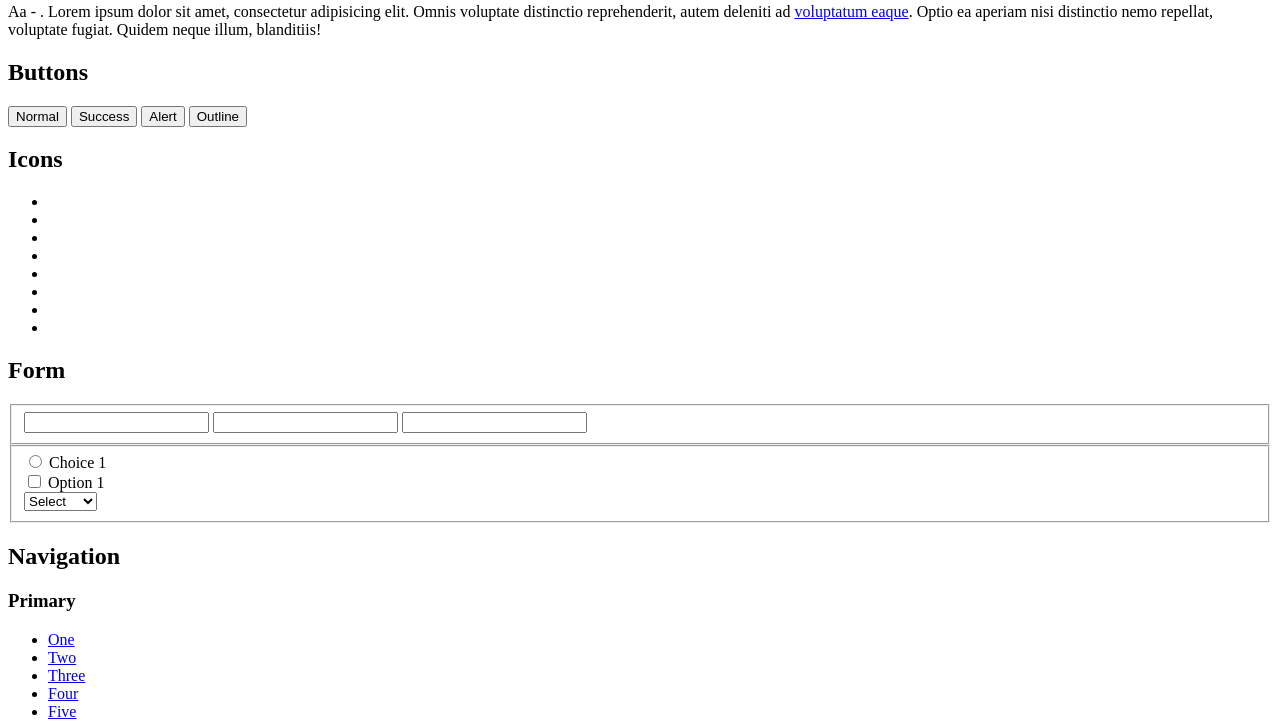
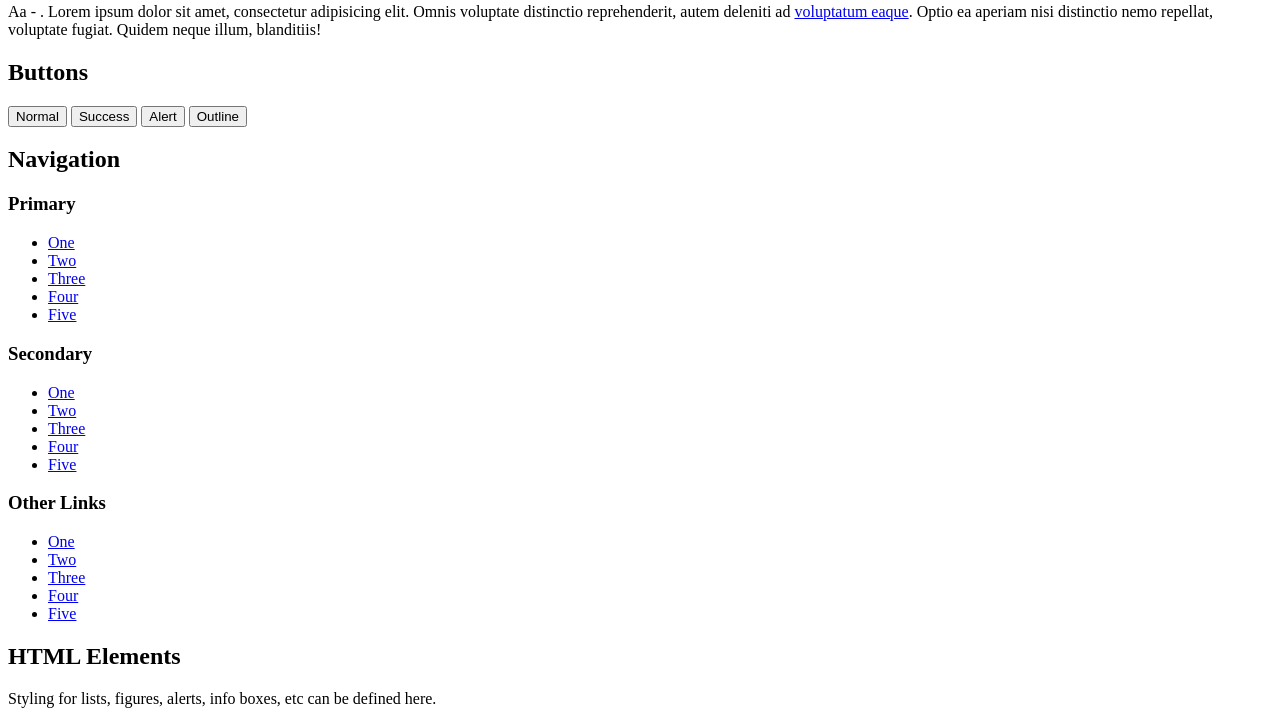
Before and after one commit to w1moy/wdd331, a plain HTML site: page index.html in a window 1280 px wide. Shown: the part 961-1686 px from the top of the page. Drawn offline with Linux system fonts and the light colour scheme; a script that the page names is missing; files whose address does not match are found by name.

Commit message:
Update index.html

```diff
--- a/index.html
+++ b/index.html
@@ -116,54 +116,6 @@
         </div>
       </section>
 
-      <section id="icons" class="cd-icons">
-        <h2>Icons</h2>
-
-        <ul class="cd-box">
-          <li class="cd-icon-1"></li>
-          <li class="cd-icon-2"></li>
-          <li class="cd-icon-3"></li>
-          <li class="cd-icon-4"></li>
-          <li class="cd-icon-5"></li>
-          <li class="cd-icon-6"></li>
-          <li class="cd-icon-7"></li>
-          <li class="cd-icon-8"></li>
-        </ul>
-      </section>
-
-      <section id="form" class="cd-form">
-        <h2>Form</h2>
-
-        <div class="cd-box">
-          <form>
-            <fieldset>
-              <input type="text" /> <input class="success" type="text" />
-              <input class="alert" type="text" />
-            </fieldset>
-
-            <fieldset>
-              <div class="cd-input-wrapper">
-                <input type="radio" name="radioButton" id="radio1" />
-                <label class="radio-label" for="radio1">Choice 1</label>
-              </div>
-
-              <div class="cd-input-wrapper">
-                <input type="checkbox" id="checkbox1" />
-                <label class="checkbox-label" for="checkbox1">Option 1</label>
-              </div>
-
-              <div class="cd-input-wrapper cd-select">
-                <select name="select-this" id="select-this">
-                  <option value="0">Select</option>
-                  <option value="1">Option 1</option>
-                  <option value="2">Option 2</option>
-                  <option value="2">Option 3</option>
-                </select>
-              </div>
-            </fieldset>
-          </form>
-        </div>
-      </section>
       <section id="navigation" class="cd-navigation">
         <h2>Navigation</h2>
         <div class="cd-box">
```
